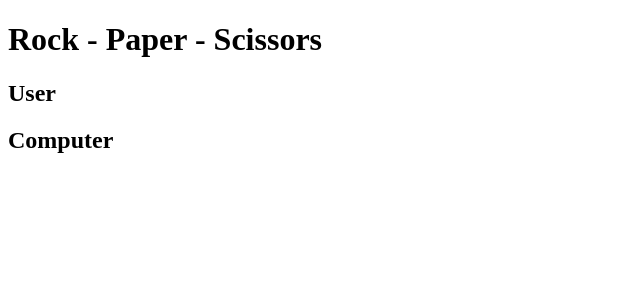
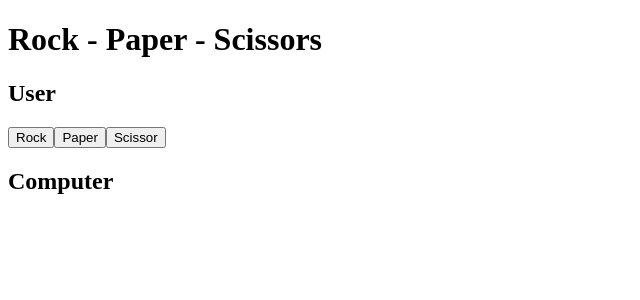
Before and after one commit to johnnysee/rps-challenge, a React (Create React App) app: page / in a window 1280 px wide. Shown: the top 300 px of the page, without its empty margins (0-640 px from the left). Built offline with nearby package versions, Linux system fonts and the light colour scheme.

Commit message:
Added test for 3 buttons with rock, paper and scissors - test passing

```diff
--- a/src/App.jsx
+++ b/src/App.jsx
@@ -5,6 +5,9 @@ const App = () => {
     <div>
       <h1 data-cy="header">Rock - Paper - Scissors</h1>
       <h2 data-cy="user">User</h2>
+      <button data-cy="rock">Rock</button>
+      <button data-cy="paper">Paper</button>
+      <button data-cy="scissor">Scissor</button>
       <h2 data-cy="computer">Computer</h2>
     </div>
   )
```
Also changed, not shown: 1 other file (tests, documents, lock files or other folders).
